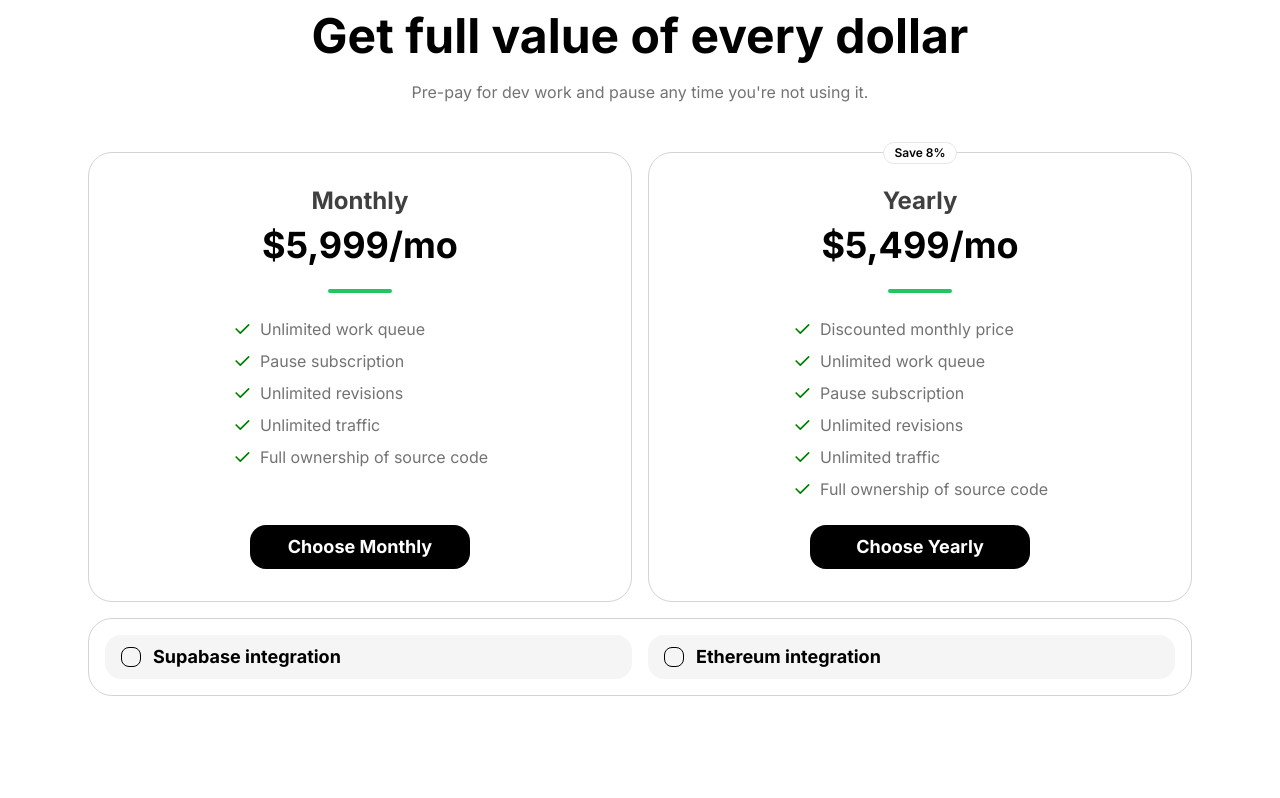
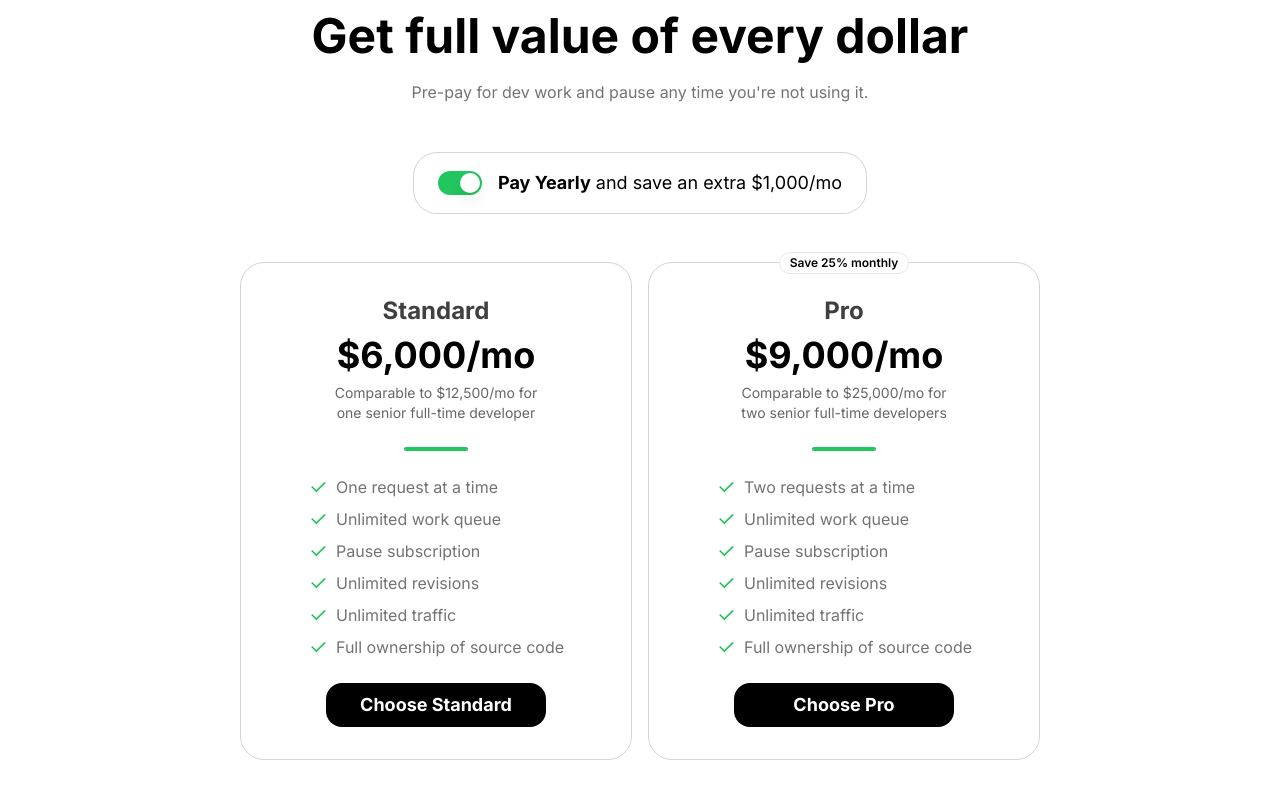
Before and after one commit to hexcowboy/thirty.dev, a Next.js app: page / in a window 1280 px wide. Shown: the part 1412-2210 px from the top of the page. Before the commit the page ends 2156 px from the top, so only its background shows below. Built offline with nearby package versions, Linux system fonts and the light colour scheme.

Commit message:
tidy up pricing

```diff
--- /dev/null
+++ b/src/components/switch.tsx
@@ -0,0 +1,28 @@
+"use client";
+
+import * as SwitchPrimitives from "@radix-ui/react-switch";
+import * as React from "react";
+import { twMerge } from "tailwind-merge";
+
+const Switch = React.forwardRef<
+  React.ElementRef<typeof SwitchPrimitives.Root>,
+  React.ComponentPropsWithoutRef<typeof SwitchPrimitives.Root>
+>(({ className, ...props }, ref) => (
+  <SwitchPrimitives.Root
+    className={twMerge(
+      "focus-visible:ring-ring peer inline-flex h-[24px] w-[44px] shrink-0 cursor-pointer items-center rounded-full border-2 border-transparent transition-colors focus-visible:outline-none focus-visible:ring-2 focus-visible:ring-offset-2 disabled:cursor-not-allowed disabled:opacity-50 data-[state=checked]:bg-green-500 data-[state=unchecked]:bg-black dark:data-[state=unchecked]:bg-white",
+      className
+    )}
+    {...props}
+    ref={ref}
+  >
+    <SwitchPrimitives.Thumb
+      className={twMerge(
+        "pointer-events-none block h-5 w-5 rounded-full bg-white shadow-lg ring-0 transition-transform data-[state=checked]:translate-x-5 data-[state=unchecked]:translate-x-0 dark:bg-black"
+      )}
+    />
+  </SwitchPrimitives.Root>
+));
+Switch.displayName = SwitchPrimitives.Root.displayName;
+
+export { Switch };
--- a/src/views/pricing.tsx
+++ b/src/views/pricing.tsx
@@ -1,19 +1,40 @@
-import { IconCheck } from "@tabler/icons-react";
+import {
+  IconBrandCashapp,
+  IconCheck, // IconX
+} from "@tabler/icons-react";
 import { useState } from "react";
-import { twMerge } from "tailwind-merge";
 
+// import { twMerge } from "tailwind-merge";
 import { Badge } from "@/components/badge";
 import Button from "@/components/button";
-import { Checkbox } from "@/components/checkbox";
+// import { Checkbox } from "@/components/checkbox";
+import { Switch } from "@/components/switch";
+
+// const ethereumFeatures = {
+//   included: ["RainbowKit wallet auth", "Wagmi smart contract integrations"],
+//   excluded: ["Event indexing", "Other wallet auth"],
+// };
+//
+// const supabaseFeatures = {
+//   included: [
+//     "User auth",
+//     "Magic link sign in",
+//     "OAuth provider sign in",
+//     "Database integrations",
+//     "Storage integrations",
+//   ],
+//   excluded: [],
+// };
 
 const Pricing = () => {
-  const [isSupabaseChecked, setIsSupabaseChecked] = useState(false);
-  const [isEthereumChecked, setIsEthereumChecked] = useState(false);
+  // const [isSupabaseChecked, setIsSupabaseChecked] = useState(false);
+  // const [isEthereumChecked, setIsEthereumChecked] = useState(false);
+  const [isYearlyPayment, setIsYearlyPayment] = useState(true);
 
-  const yearlyPrice =
-    5499 + (isSupabaseChecked ? 800 : 0) + (isEthereumChecked ? 800 : 0);
-  const montlyPrice =
-    5999 + (isSupabaseChecked ? 1000 : 0) + (isEthereumChecked ? 1000 : 0);
+  const standardPrice = isYearlyPayment ? 6000 : 7000;
+  //   5999 + (isSupabaseChecked ? 999 : 0) + (isEthereumChecked ? 999 : 0);
+  const proPrice = isYearlyPayment ? 9000 : 10000;
+  //   8999 + (isSupabaseChecked ? 999 : 0) + (isEthereumChecked ? 999 : 0);
 
   return (
     <div className="flex w-full flex-col items-center gap-12">
@@ -29,64 +50,121 @@ const Pricing = () => {
         </p>
       </span>
 
-      <div className="grid w-full grid-cols-1 gap-4 sm:grid-cols-2">
+      <div className="flex items-center justify-center gap-4 self-center rounded-3xl border border-neutral-300 px-6 py-4 dark:border-neutral-700">
+        <Switch defaultChecked onCheckedChange={setIsYearlyPayment} />
+        <span className="text-lg">
+          <strong>Pay Yearly</strong> and save an extra $1,000/mo
+        </span>
+      </div>
+
+      <div className="grid w-full max-w-[800px] grid-cols-1 gap-4 sm:grid-cols-2">
         <PricingCard
-          title="Monthly"
-          price={`$${montlyPrice.toLocaleString()}/mo`}
+          title="Standard"
+          price={`$${standardPrice.toLocaleString()}/mo`}
           features={[
+            "One request at a time",
             "Unlimited work queue",
             "Pause subscription",
             "Unlimited revisions",
             "Unlimited traffic",
             "Full ownership of source code",
           ]}
+          tagline="Comparable to $12,500/mo for one senior full-time developer"
         />
         <PricingCard
-          title="Yearly"
-          price={`$${yearlyPrice.toLocaleString()}/mo`}
+          title="Pro"
+          price={`$${proPrice.toLocaleString()}/mo`}
           top={
             <Badge
               variant="outline"
               className="absolute top-0 -translate-y-1/2 bg-white dark:bg-black"
             >
-              Save {Math.round((1 - yearlyPrice / montlyPrice) * 100)}%
+              Save {Math.round((1 - proPrice / (standardPrice * 2)) * 100)}%
+              monthly
             </Badge>
           }
           features={[
-            "Discounted monthly price",
+            "Two requests at a time",
             "Unlimited work queue",
             "Pause subscription",
             "Unlimited revisions",
             "Unlimited traffic",
             "Full ownership of source code",
           ]}
+          tagline="Comparable to $25,000/mo for two senior full-time developers"
         />
-        <div className="col-span-1 grid gap-4 rounded-3xl border border-neutral-300 p-4 dark:border-neutral-700 sm:col-span-2 sm:grid-cols-2">
-          <div
-            className={twMerge(
-              "flex grow cursor-pointer select-none items-center gap-2 rounded-2xl bg-neutral-100 px-4 py-2 text-lg font-bold dark:bg-neutral-900",
-              isSupabaseChecked && "bg-green-200 dark:bg-green-700"
-            )}
-            onClick={() => setIsSupabaseChecked(!isSupabaseChecked)}
-          >
-            <div className="flex grow items-center gap-3">
-              <Checkbox checked={isSupabaseChecked} />
-              <span>Supabase integration</span>
-            </div>
-          </div>
-          <div
-            className={twMerge(
-              "flex grow cursor-pointer select-none items-center gap-2 rounded-2xl bg-neutral-100 px-4 py-2 text-lg font-bold dark:bg-neutral-900",
-              isEthereumChecked && "bg-green-200 dark:bg-green-700"
-            )}
-            onClick={() => setIsEthereumChecked(!isEthereumChecked)}
-          >
-            <div className="flex grow items-center gap-3">
-              <Checkbox checked={isEthereumChecked} />
-              <span>Ethereum integration</span>
-            </div>
-          </div>
-        </div>
+
+        {/* <div className="col-span-1 grid gap-4 rounded-3xl border border-neutral-300 p-4 dark:border-neutral-700 sm:col-span-2 sm:grid-cols-2"> */}
+        {/*   <div className="sm:col-span-2"> */}
+        {/*     <h3 className="text-center text-xl font-bold">Add ons</h3> */}
+        {/*   </div> */}
+        {/*  */}
+        {/*   <div className="rounded-3xl border border-neutral-500 p-2"> */}
+        {/*     <div */}
+        {/*       className={twMerge( */}
+        {/*         "flex grow cursor-pointer select-none items-center gap-2 rounded-2xl bg-neutral-100 px-4 py-2 text-lg font-bold dark:bg-neutral-900", */}
+        {/*         isSupabaseChecked && "bg-green-200 dark:bg-green-700" */}
+        {/*       )} */}
+        {/*       onClick={() => setIsSupabaseChecked(!isSupabaseChecked)} */}
+        {/*     > */}
+        {/*       <div className="flex grow items-center gap-3"> */}
+        {/*         <Checkbox checked={isSupabaseChecked} /> */}
+        {/*         <span>Supabase</span> */}
+        {/*         <span className="ml-auto">+$999/mo</span> */}
+        {/*       </div> */}
+        {/*     </div> */}
+        {/*     <div className="flex flex-col items-center items-stretch gap-2 p-4"> */}
+        {/*       {supabaseFeatures.included.map((feature) => ( */}
+        {/*         <div className="flex items-center gap-2" key={feature}> */}
+        {/*           <IconCheck */}
+        {/*             size={20} */}
+        {/*             className="flex-shrink-0 text-green-500" */}
+        {/*           /> */}
+        {/*           <span className="text-neutral-500">{feature}</span> */}
+        {/*         </div> */}
+        {/*       ))} */}
+        {/*       {supabaseFeatures.excluded.map((feature) => ( */}
+        {/*         <div className="flex items-center gap-2" key={feature}> */}
+        {/*           <IconX size={20} className="flex-shrink-0 text-neutral-500" /> */}
+        {/*           <span className="text-neutral-500">{feature}</span> */}
+        {/*         </div> */}
+        {/*       ))} */}
+        {/*     </div> */}
+        {/*   </div> */}
+        {/*  */}
+        {/*   <div className="rounded-3xl border border-neutral-500 p-2"> */}
+        {/*     <div */}
+        {/*       className={twMerge( */}
+        {/*         "flex grow cursor-pointer select-none items-center gap-2 rounded-2xl bg-neutral-100 px-4 py-2 text-lg font-bold dark:bg-neutral-900", */}
+        {/*         isEthereumChecked && "bg-green-200 dark:bg-green-700" */}
+        {/*       )} */}
+        {/*       onClick={() => setIsEthereumChecked(!isEthereumChecked)} */}
+        {/*     > */}
+        {/*       <div className="flex grow items-center gap-3"> */}
+        {/*         <Checkbox checked={isEthereumChecked} /> */}
+        {/*         <span>Ethereum</span> */}
+        {/*         <span className="ml-auto">+$999/mo</span> */}
+        {/*       </div> */}
+        {/*     </div> */}
+        {/*     <div className="flex flex-col items-center items-stretch gap-2 p-4"> */}
+        {/*       {ethereumFeatures.included.map((feature) => ( */}
+        {/*         <div className="flex items-center gap-2" key={feature}> */}
+        {/*           <IconCheck */}
+        {/*             size={20} */}
+        {/*             className="flex-shrink-0 text-green-500" */}
+        {/*           /> */}
+        {/*           <span className="text-neutral-500">{feature}</span> */}
+        {/*         </div> */}
+        {/*       ))} */}
+        {/*       {ethereumFeatures.excluded.map((feature) => ( */}
+        {/*         <div className="flex items-center gap-2" key={feature}> */}
+        {/*           <IconX size={20} className="flex-shrink-0 text-neutral-500" /> */}
+        {/*           <span className="text-neutral-500">{feature}</span> */}
+        {/*         </div> */}
+        {/*       ))} */}
+        {/*     </div> */}
+        {/*   </div> */}
+        {/* </div> */}
       </div>
     </div>
   );
@@ -97,9 +175,16 @@ interface PricingCardProps {
   top?: React.ReactNode;
   price: string;
   features: string[];
+  tagline?: string;
 }
 
-const PricingCard = ({ title, top, price, features }: PricingCardProps) => {
+const PricingCard = ({
+  title,
+  top,
+  price,
+  features,
+  tagline,
+}: PricingCardProps) => {
   return (
     <div className="relative flex flex-col items-center gap-6 rounded-3xl border border-neutral-300 p-8 dark:border-neutral-700">
       {top}
@@ -108,12 +193,17 @@ const PricingCard = ({ title, top, price, features }: PricingCardProps) => {
           {title}
         </h3>
         <div className="text-4xl font-bold">{price}</div>
+        {tagline && (
+          <div className="flex max-w-[14rem] items-center gap-2 text-center text-sm opacity-60">
+            {tagline}
+          </div>
+        )}
       </span>
       <div className="h-1 w-16 rounded-full bg-green-500" />
       <div className="flex flex-col items-center items-stretch gap-2">
         {features.map((feature) => (
           <div className="flex items-center gap-2" key={feature}>
-            <IconCheck size={20} color="green" className="flex-shrink-0" />
+            <IconCheck size={20} className="flex-shrink-0 text-green-500" />
             <span className="text-neutral-500">{feature}</span>
           </div>
         ))}
```
